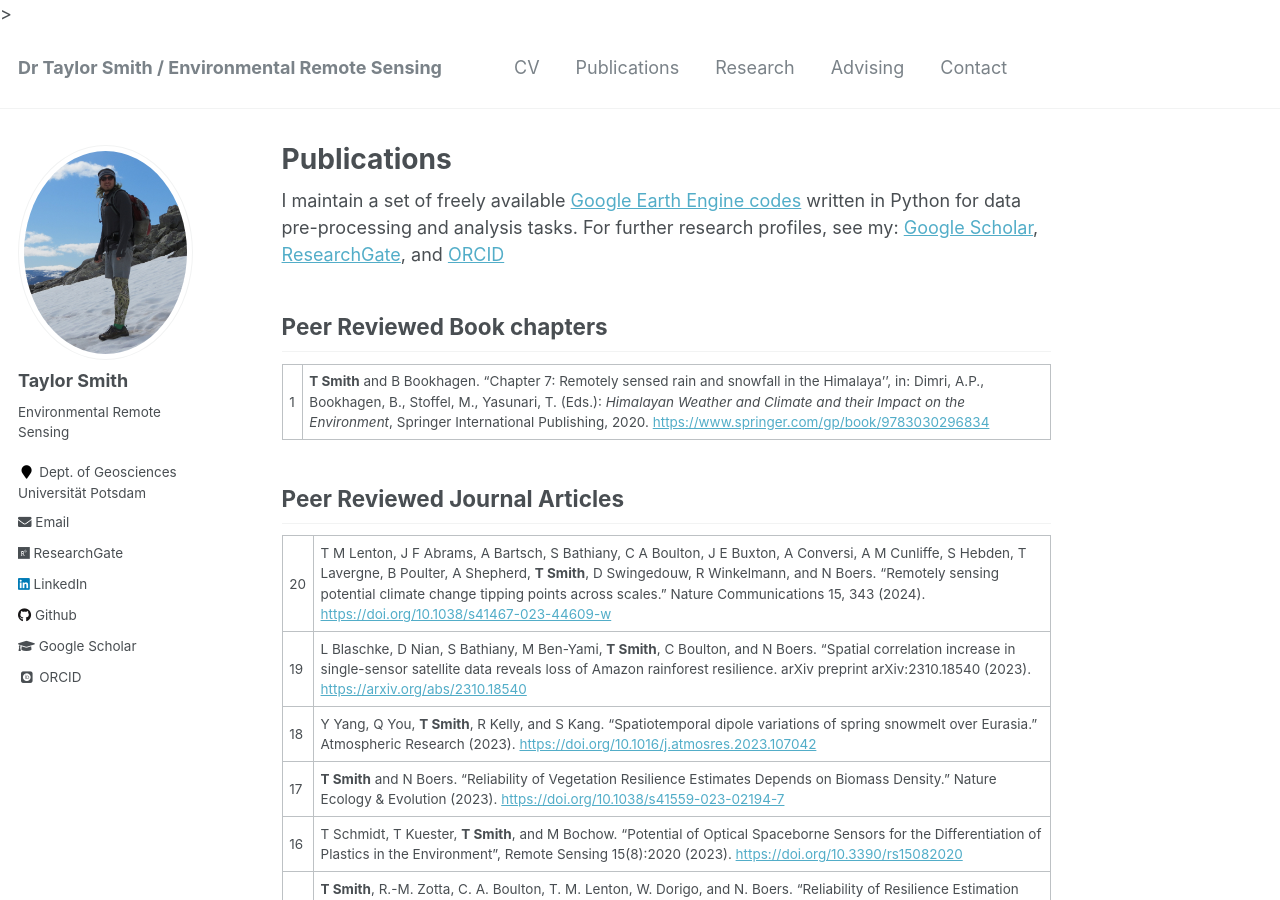
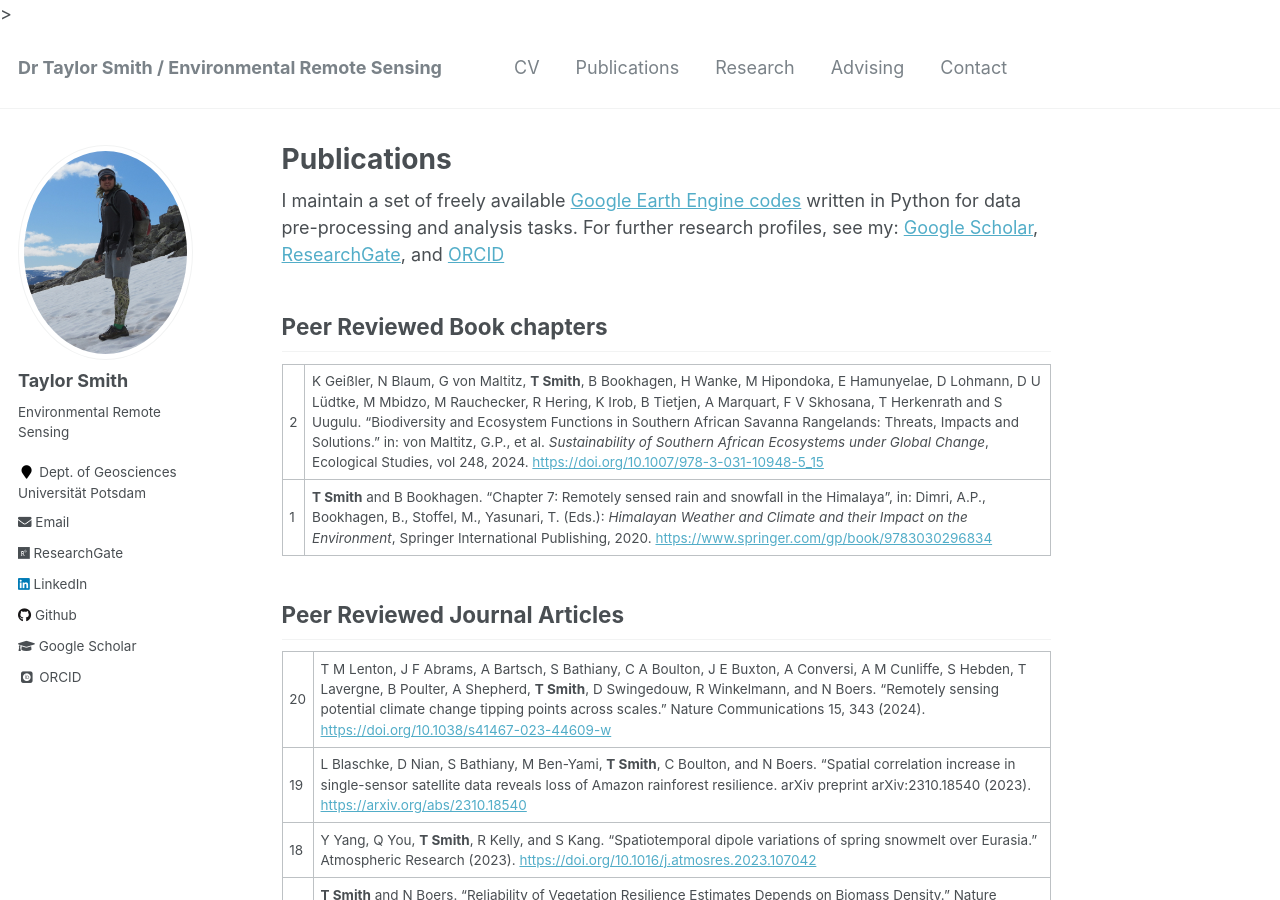
Before and after one commit to tasmi/tasmi.github.io, a Jekyll site: the page built from _pages/publications.md, in a window 1280 px wide and 900 px high. Built offline with Jekyll 4.4.1, drawn with Linux system fonts in a browser that asks for light colours; some web fonts are replaced.

Commit message:
Update publications.md

```diff
--- a/_pages/publications.md
+++ b/_pages/publications.md
@@ -9,7 +9,8 @@ I maintain a set of freely available [Google Earth Engine codes](https://github.
 
 ## Peer Reviewed Book chapters
 
-1 | **T Smith** and B Bookhagen. "Chapter 7: Remotely sensed rain and snowfall in the Himalaya'', in: Dimri, A.P., Bookhagen, B., Stoffel, M., Yasunari, T. (Eds.): _Himalayan Weather and Climate and their Impact on the Environment_, Springer International Publishing, 2020. [https://www.springer.com/gp/book/9783030296834](https://www.springer.com/gp/book/9783030296834)
+2 | K Geißler, N Blaum, G von Maltitz, **T Smith**, B Bookhagen, H Wanke, M Hipondoka, E Hamunyelae, D Lohmann, D U Lüdtke, M Mbidzo, M Rauchecker, R Hering, K Irob, B Tietjen, A Marquart, F V Skhosana, T Herkenrath and S Uugulu. "Biodiversity and Ecosystem Functions in Southern African Savanna Rangelands: Threats, Impacts and Solutions." in: von Maltitz, G.P., et al. _Sustainability of Southern African Ecosystems under Global Change_, Ecological Studies, vol 248, 2024. [https://doi.org/10.1007/978-3-031-10948-5_15](https://doi.org/10.1007/978-3-031-10948-5_15)
+1 | **T Smith** and B Bookhagen. "Chapter 7: Remotely sensed rain and snowfall in the Himalaya", in: Dimri, A.P., Bookhagen, B., Stoffel, M., Yasunari, T. (Eds.): _Himalayan Weather and Climate and their Impact on the Environment_, Springer International Publishing, 2020. [https://www.springer.com/gp/book/9783030296834](https://www.springer.com/gp/book/9783030296834)
 
 ## Peer Reviewed Journal Articles
 
```
